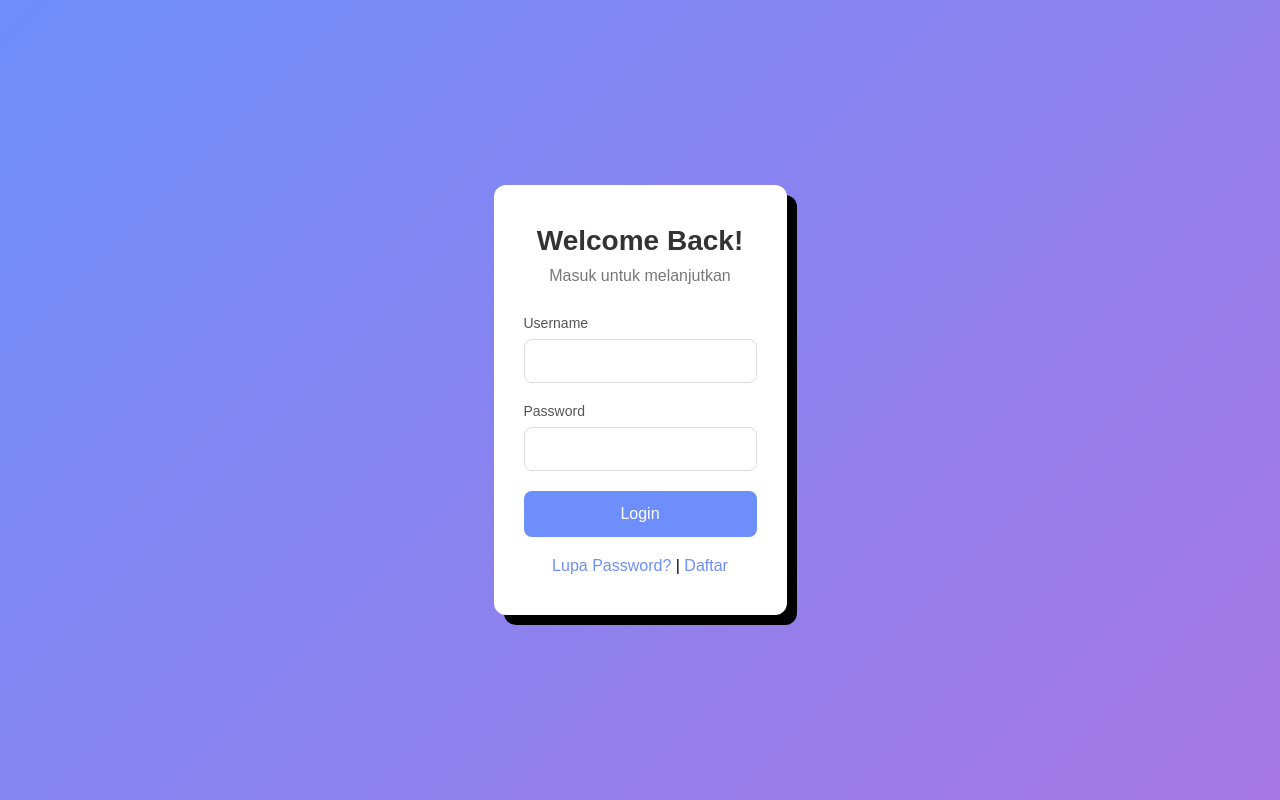
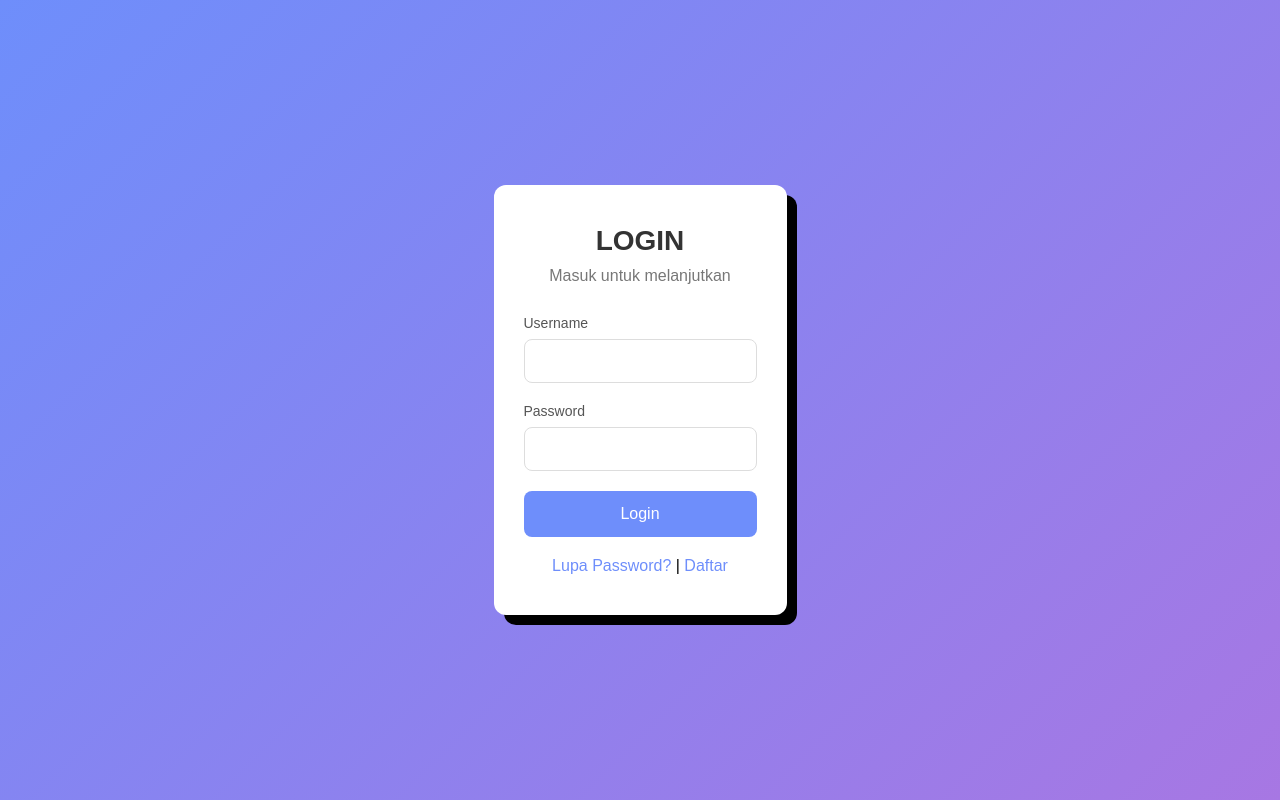
Before and after one commit to ahmdrfidz/first-web, a plain HTML site: page Index.html in a window 1280 px wide. Drawn offline with Linux system fonts and the light colour scheme.

Commit message:
Add files via upload

```diff
--- a/Index.html
+++ b/Index.html
@@ -3,13 +3,13 @@
 <head>
     <meta charset="UTF-8">
     <meta name="viewport" content="width=device-width, initial-scale=1.0">
-    <title>Login - Inko Artha Samudraa</title>
+    <title>Login - FAB27.com</title>
     <link rel="stylesheet" href="style.css">
 </head>
 <body>
     <div class="login-container">
         <div class="login-box">
-            <h1>Welcome Back!</h1>
+            <h1>LOGIN</h1>
             <p>Masuk untuk melanjutkan</p>
             <form action="#" method="post">
                 <div class="input-group">
```
